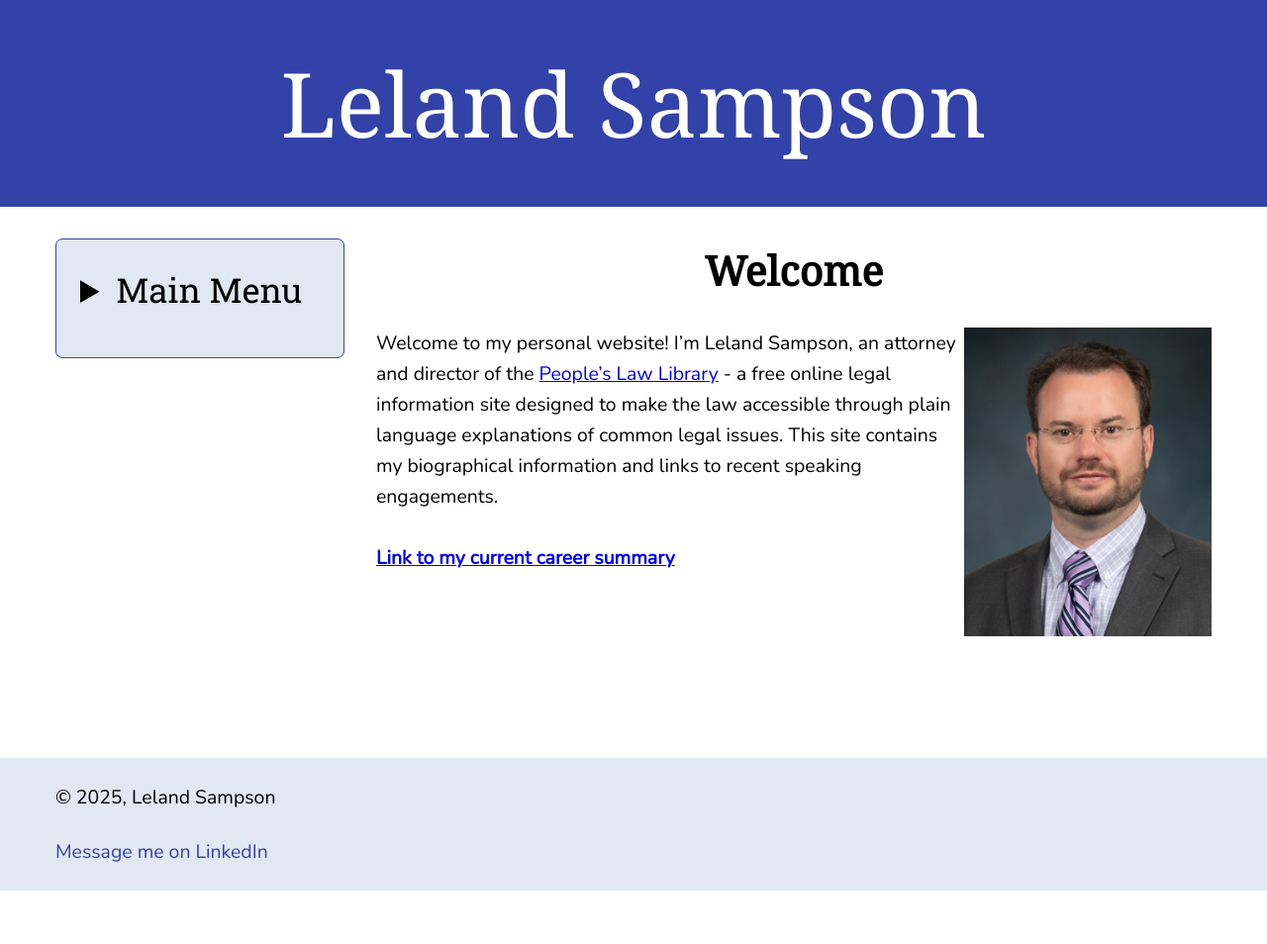
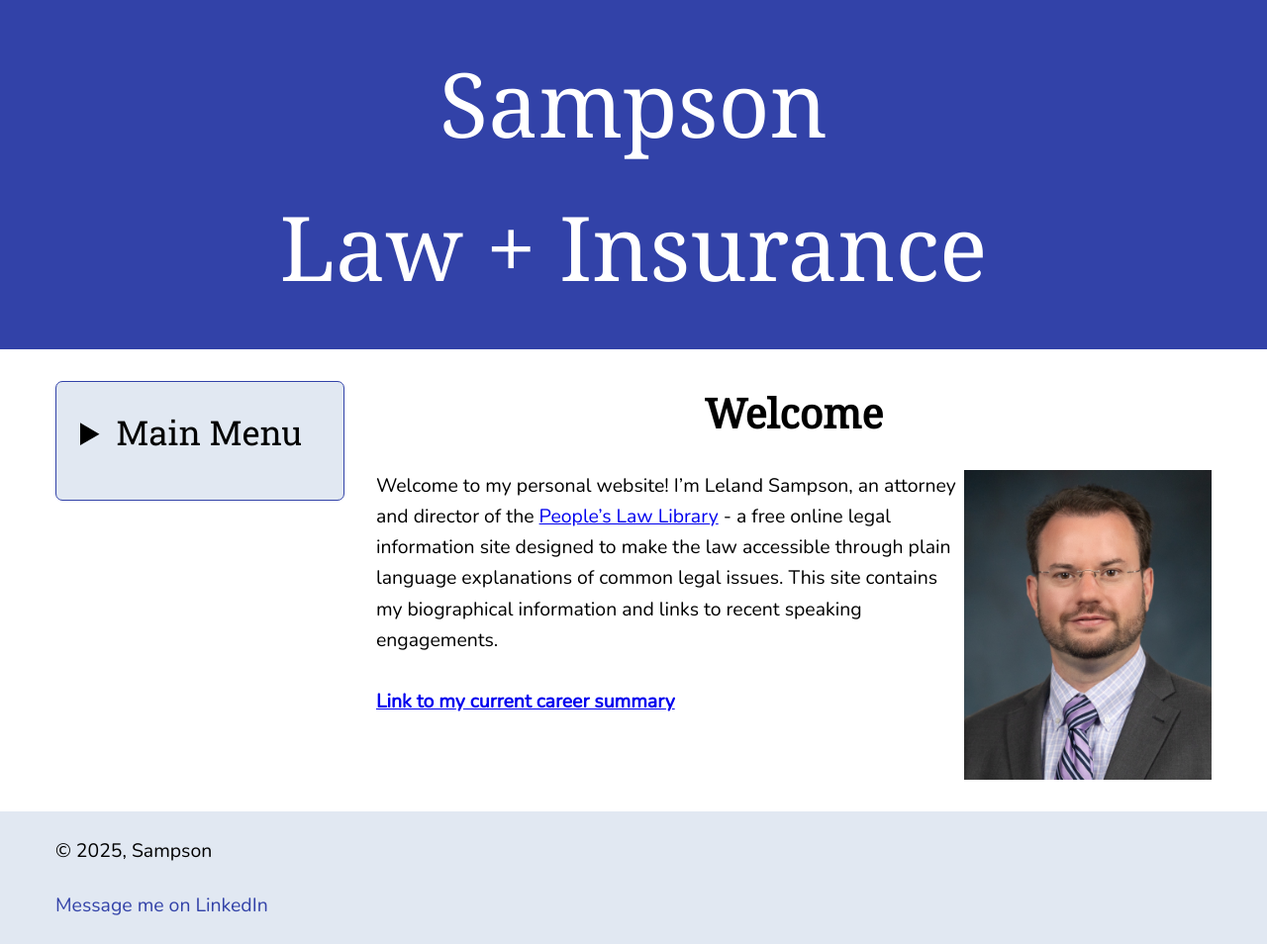
Before and after one commit to lelandsampson/Leland-Sampson-Website, a Jekyll site: the page built from index.md, in a window 1280 px wide. Shown: the whole page at 99% size. Built offline with Jekyll 4.4.1, drawn with Linux system fonts in a browser that asks for light colours; before the commit the page ends 900 px from its top, so only the background shows below that.

Commit message:
update masthead

```diff
--- a/_config.yml
+++ b/_config.yml
@@ -1,6 +1,7 @@
 # Site settings
-title: Leland Sampson
-description: Personal website of Leland Sampson
+title: Sampson # The first line of your masthead
+masthead_subtitle: Law + Insurance # The second line of your masthead
+description: Theresa & Leland Sampson
 baseurl: ""
 url: ""
 
--- a/_layouts/default.html
+++ b/_layouts/default.html
@@ -18,10 +18,14 @@
 </head>
 <body>
     <header class="site-header">
-        <div class="container">
-            <a class="header-link" href="{{ '/' | relative_url }}">{{ site.title }}</a>
-        </div>
-    </header>
+    <div class="container">
+        <a class="header-link" href="{{ '/' | relative_url }}">
+            <span class="masthead-title">{{ site.title }}</span>
+            <br>
+            <span class="masthead-subtitle">{{ site.masthead_subtitle }}</span>
+        </a>
+    </div>
+</header>
 
     <main class="main-content">
         <div class="container">
```
